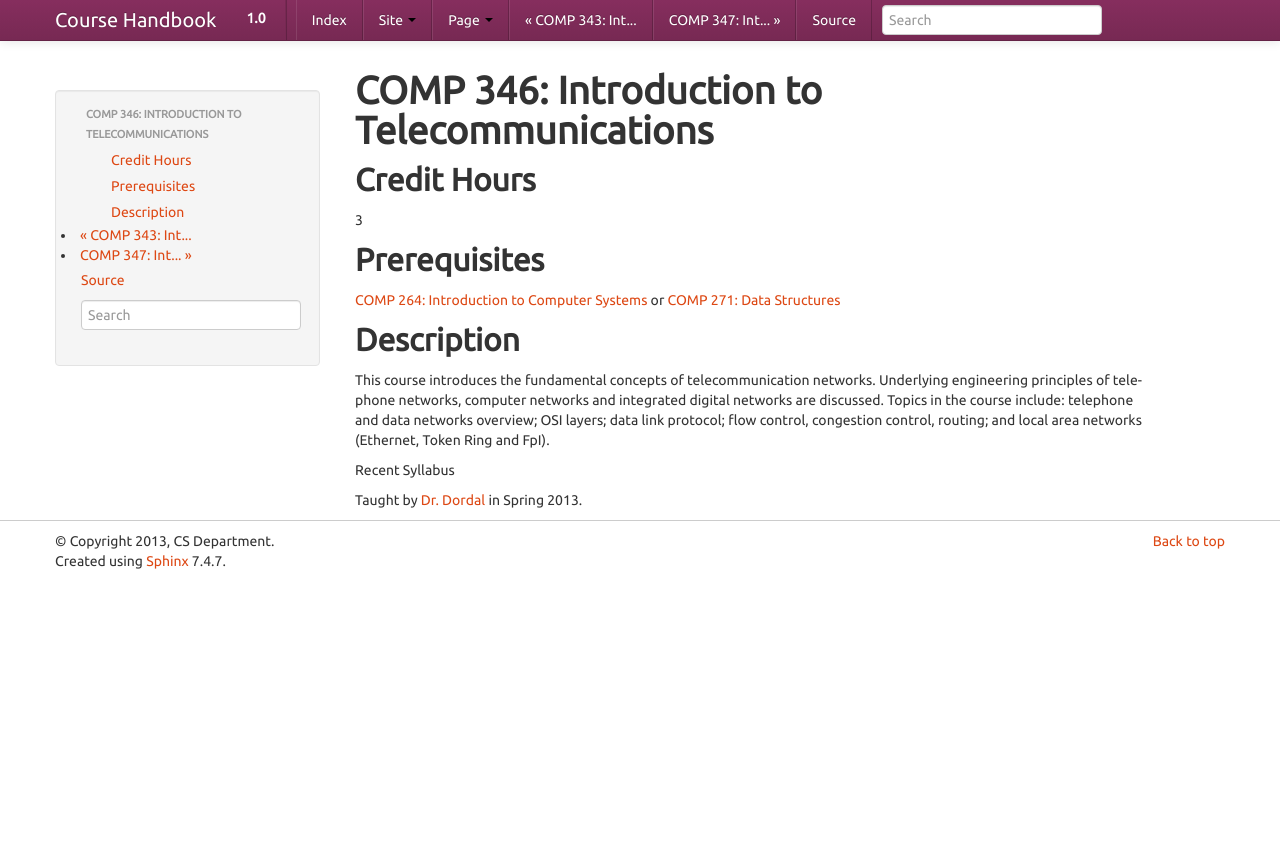
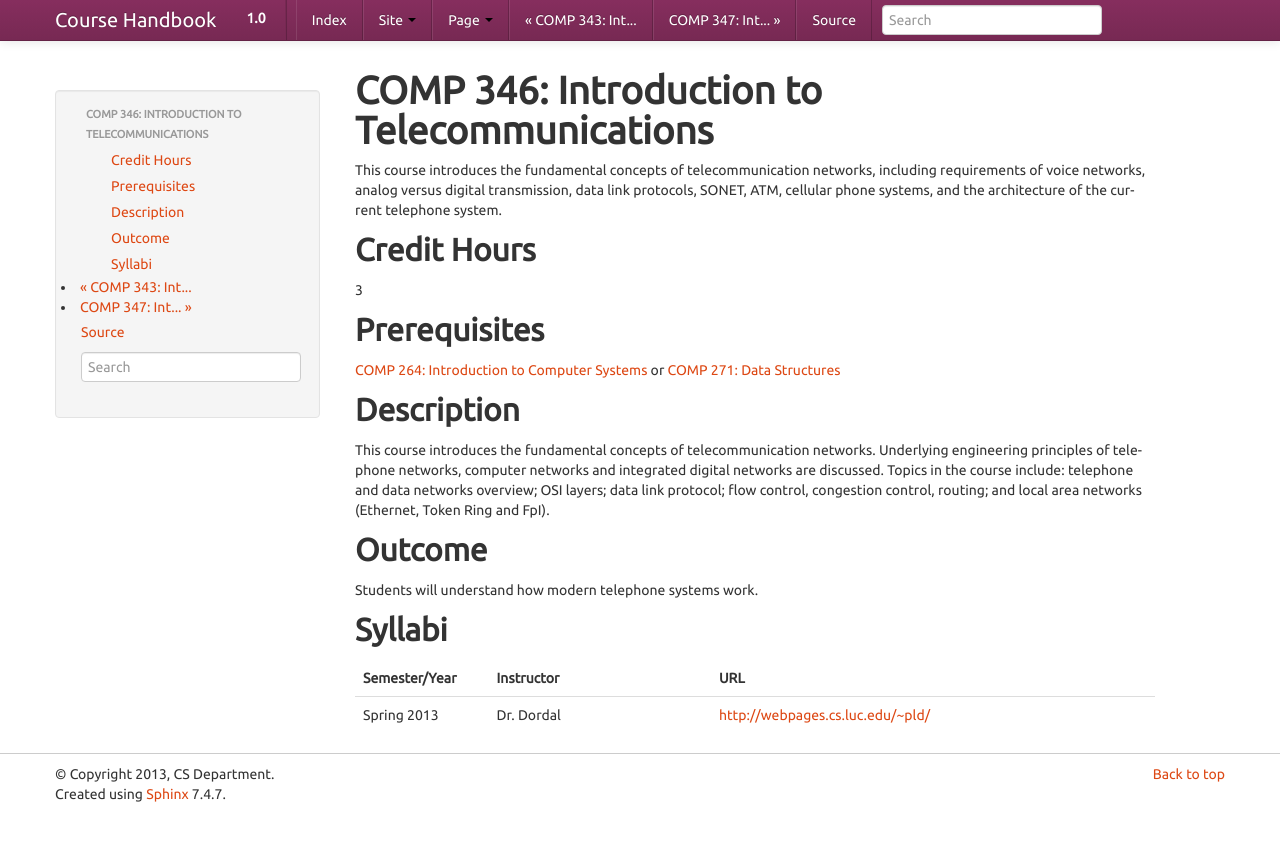
Before and after one commit to kyang5/coursedescriptions, a Sphinx documentation site: the page built from source/comp346.rst, in a window 1280 px wide. Shown: the top 841 px of the page. Built offline with Sphinx 7.4.7, drawn with Linux system fonts in a browser that asks for light colours.

Commit message:
updated COMP 346 and COMP 347

```diff
--- a/source/comp346.rst
+++ b/source/comp346.rst
@@ -1,7 +1,7 @@
-
-
 COMP 346: Introduction to Telecommunications
 ============================================
+
+This course introduces the fundamental concepts of telecommunication networks, including requirements of voice networks, analog versus digital transmission, data link protocols, SONET, ATM, cellular phone systems, and the architecture of the current telephone system.
 
 Credit Hours
 -----------------------
@@ -16,7 +16,6 @@ Prerequisites
 Description
 --------------------
 
-
 This course introduces the fundamental concepts of telecommunication
 networks. Underlying engineering principles of telephone networks,
 computer networks and integrated digital networks are discussed. Topics
@@ -24,7 +23,16 @@ in the course include: telephone and data networks overview; OSI layers;
 data link protocol; flow control, congestion control, routing; and local
 area networks (Ethernet, Token Ring and FpI).
 
-Recent Syllabus
+Outcome
+-----------
 
-Taught by `Dr. Dordal <http://webpages.cs.luc.edu/~pld/>`__ in Spring
-2013.
+Students will understand how modern telephone systems work.
+
+Syllabi
+----------------------
+
+.. csv-table::
+   	:header: "Semester/Year", "Instructor", "URL"
+   	:widths: 15, 25, 50
+
+	"Spring 2013", "Dr. Dordal", "http://webpages.cs.luc.edu/~pld/"
```
Also changed, not shown: source/comp347.rst (+13 -6 lines), source/comp343.rst (line endings or trailing spaces).
